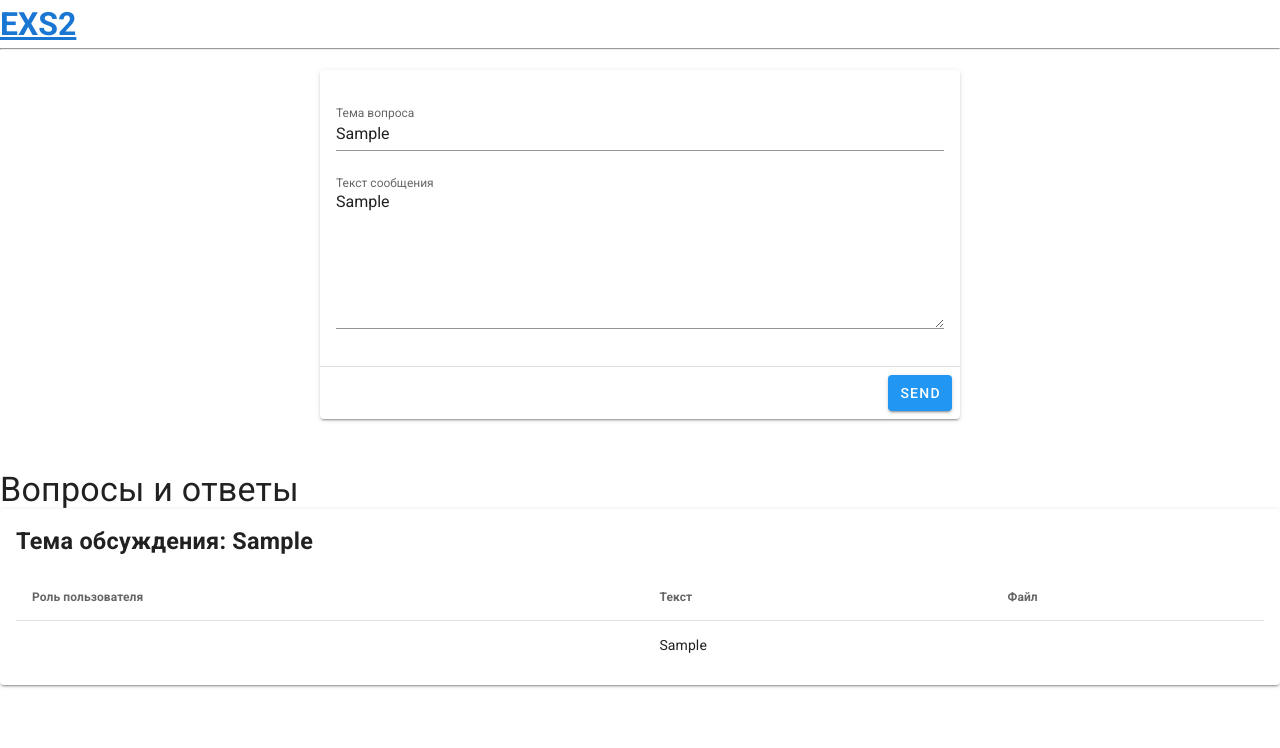
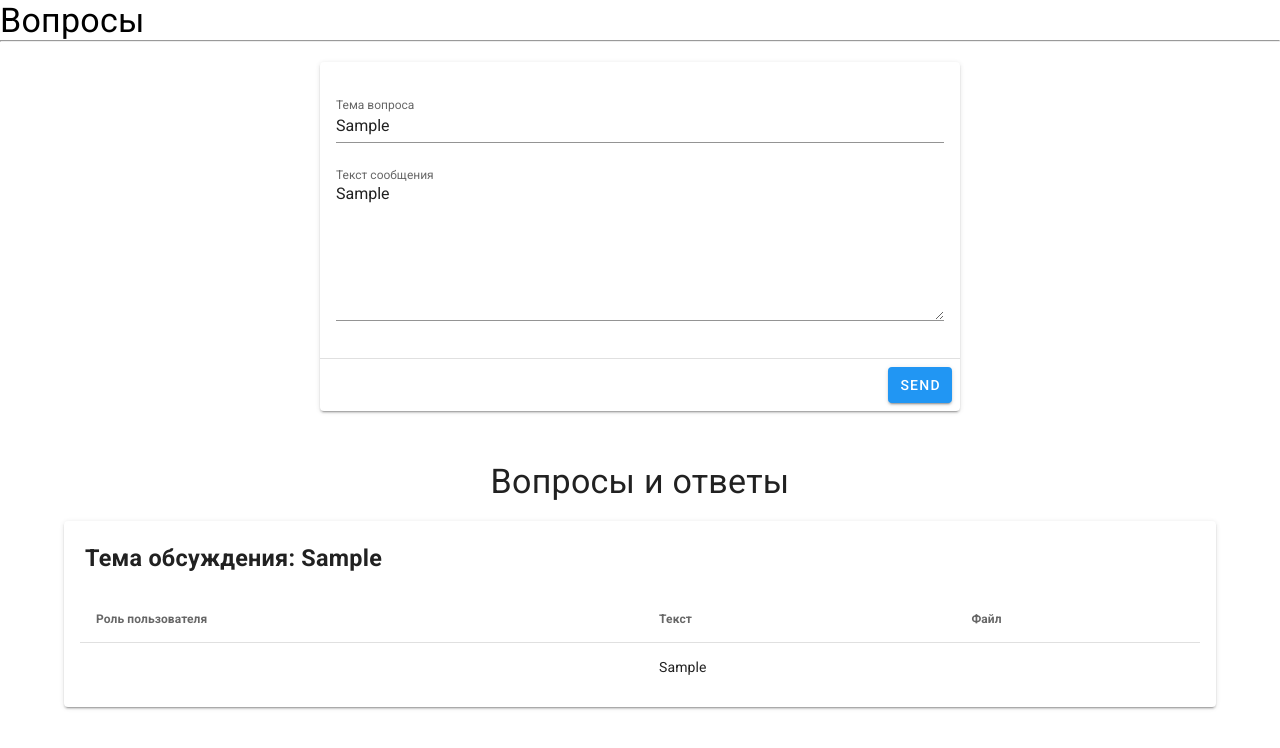
Before and after one commit to M1123/ndexs2, a Vue app: page /user in a window 1280 px wide. Both pictures are taken after typing "Sample", "Sample" into the empty fields and a click on the button "SEND". Shown: the top 748 px of the page. Built offline with nearby package versions, Linux system fonts and the light colour scheme.

Commit message:
правка  стилей

```diff
--- a/src/App.vue
+++ b/src/App.vue
@@ -1,7 +1,8 @@
 <template>
   <v-app>
-    <header>
-      <router-link to="/"><h1>EXS2</h1></router-link>
+    <header class="header">
+      <router-link to="/" class="display-1">Вопросы</router-link>
+      <v-spacer/>
       <v-btn v-if="this.logedUser" @click="logout">Logout</v-btn>
     </header>
     <hr>
@@ -28,3 +29,13 @@ export default {
   },
 };
 </script>
+
+<style  scoped>
+  .header{
+    display: flex;
+  }
+  .display-1{
+    text-decoration: none;
+    color: #000;
+  }
+</style>
--- a/src/components/History.vue
+++ b/src/components/History.vue
@@ -1,7 +1,9 @@
 <template>
 <div>
- <h1 class="display-1">Вопросы и ответы</h1>
-  <v-card v-for="(item, index) in this.historyOfMessages" :key="index"
+ <div class="display-1">Вопросы и ответы</div>
+  <v-card
+    v-for="(item, index) in this.historyOfMessages"
+    :key="index"
     class="mx-auto question"
   >
     <v-card-title>
@@ -47,10 +49,10 @@ export default {
       this.$emit('changeTheme', theme);
     },
     saveFile(file) {
-      const ext = file;
+      const ext = file.match('/(.*?);')[1];
       const link = document.createElement('a');
       link.setAttribute('href', file);
-      link.setAttribute('download', `*.${ext}`);
+      link.setAttribute('download', `Вложение.${ext}`);
       link.click();
     },
   },
@@ -63,11 +65,23 @@ export default {
 </script>
 
 <style scoped>
+  .display-1{
+    margin: auto;
+    text-align: center;
+  }
   .question{
+    border: #ddd;
+    margin: 20px;
     min-width: 320px;
-    width: 100%;
+    width: 90%;
   }
   .themeTitle{
     cursor: pointer;
+    margin: 5px;
+  }
+  .themeTitle:hover{
+    border: 1px solid #ddd;
+    margin: 3px;
+    zoom: 1.25;
   }
 </style>
```
